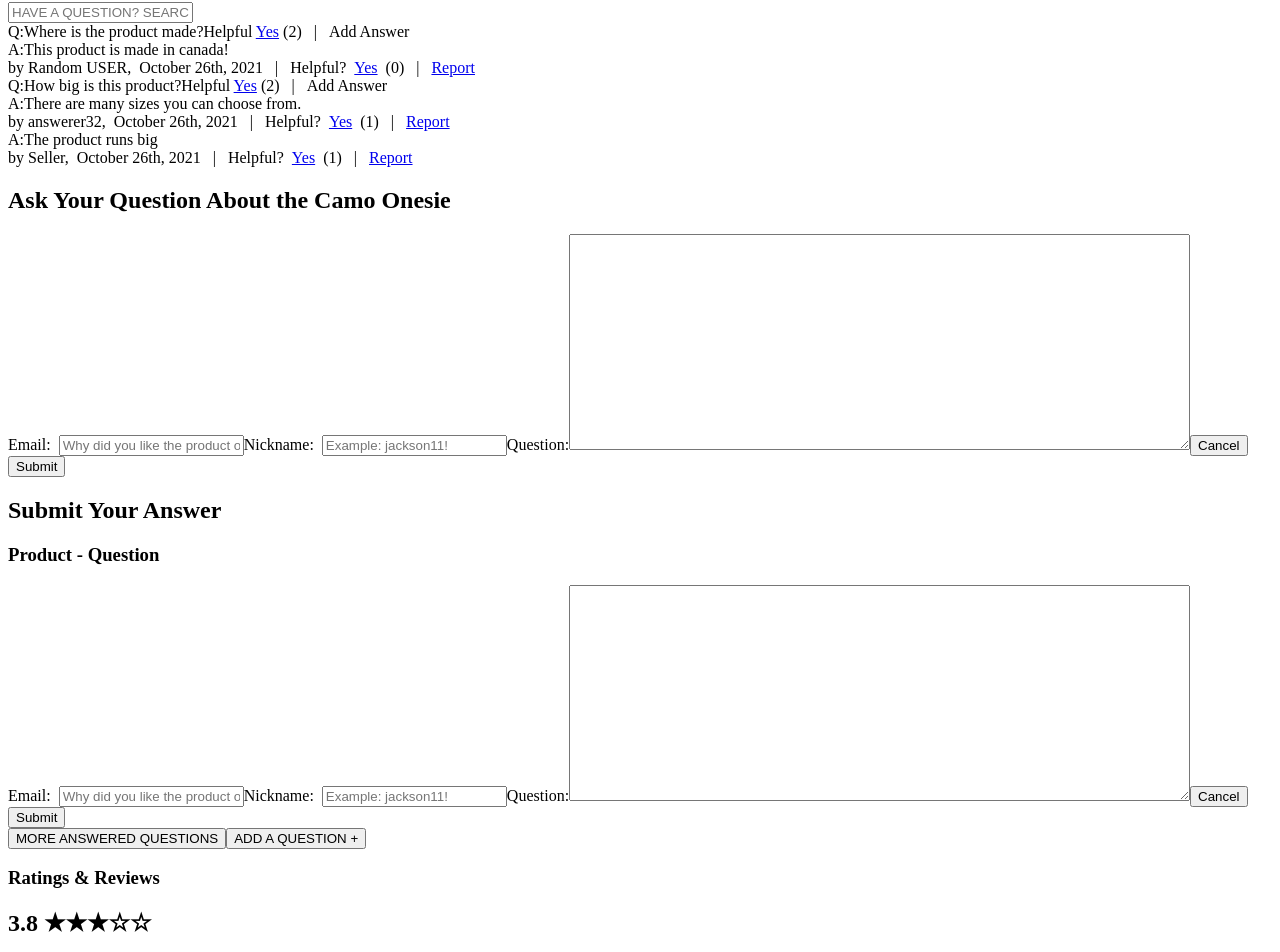
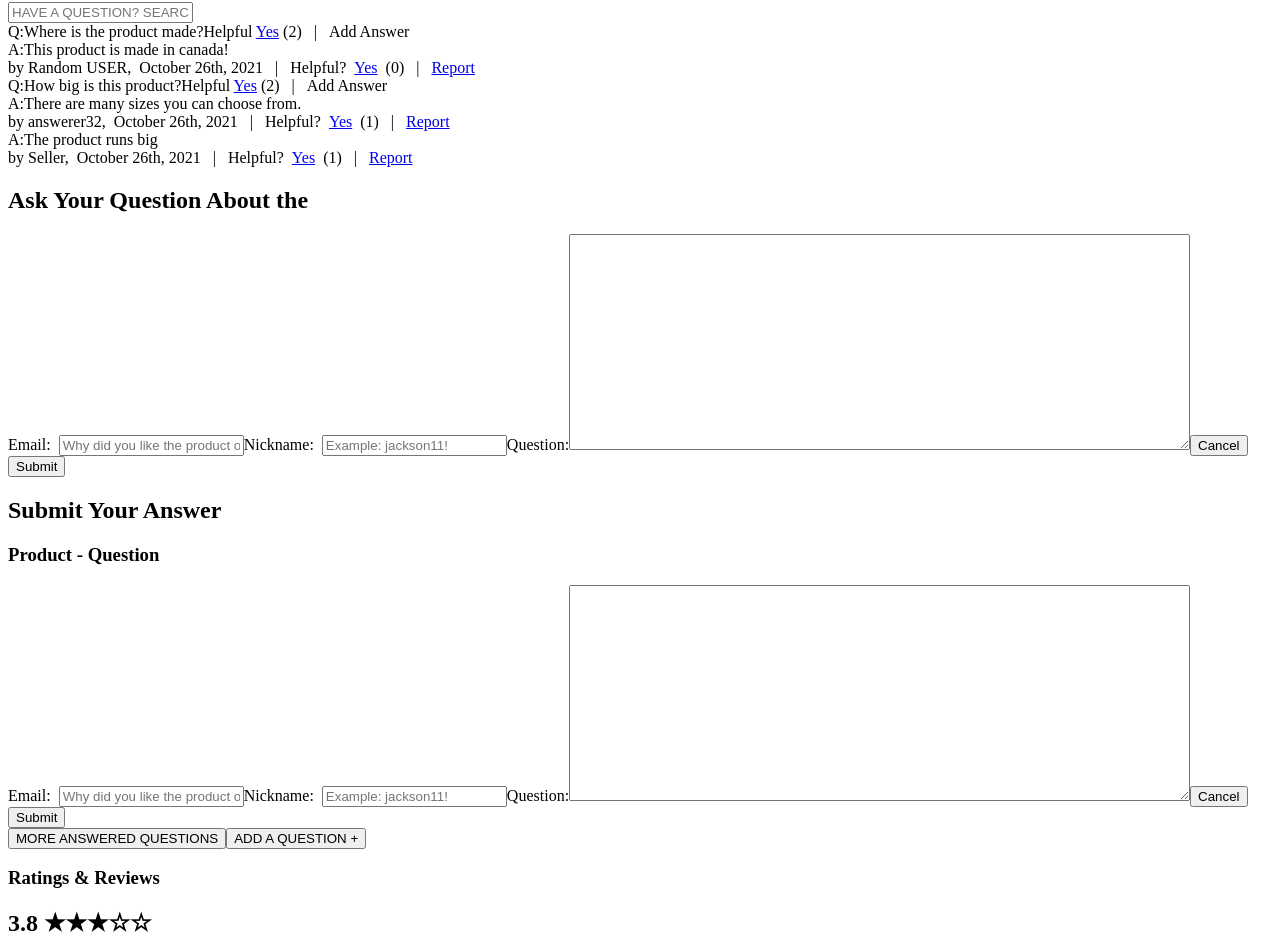
Before and after one commit to Ari-Design/Modern-Shopping-Site, a React app: page / in a window 1280 px wide. Shown: the part 3261-4213 px from the top of the page. Built offline with nearby package versions, Linux system fonts and the light colour scheme; the HTML template or start-up script is replaced by a standard one.

Commit message:
Udated Forms

```diff
--- a/client/src/shared/forms/QuestionForm.jsx
+++ b/client/src/shared/forms/QuestionForm.jsx
@@ -38,7 +38,7 @@ class QuestionForm extends React.Component {
     return (
       <div className="question_form">
         <form onSubmit={this.handleSubmit}>
-          <h2 className="question_form_header">Ask Your Question About the {this.props.productInfo.name}</h2>
+          <h2 className="question_form_header">Ask Your Question About the</h2>
           <label className="q_email_label">
             Email:&nbsp;&nbsp;
             <input
```
